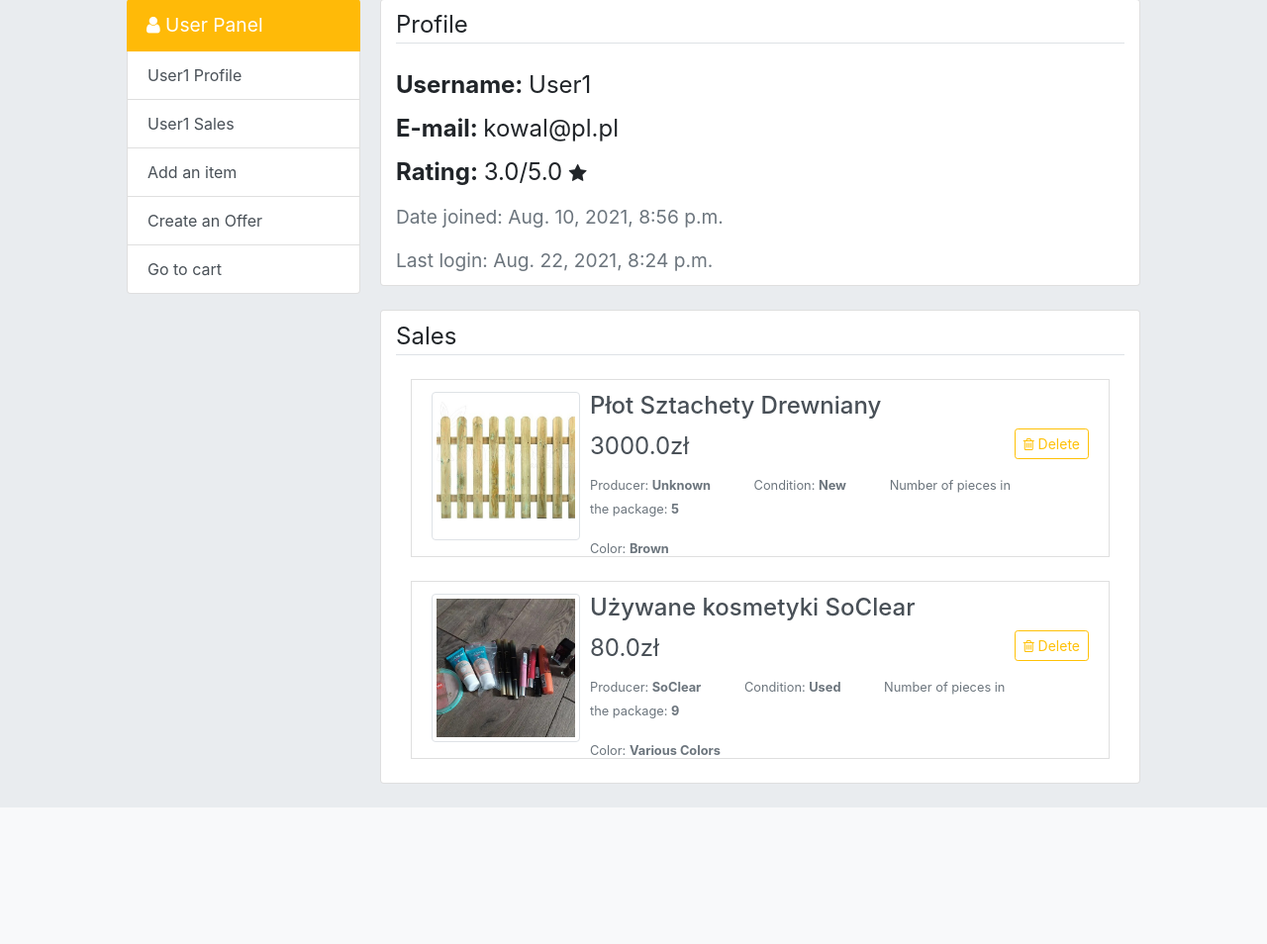
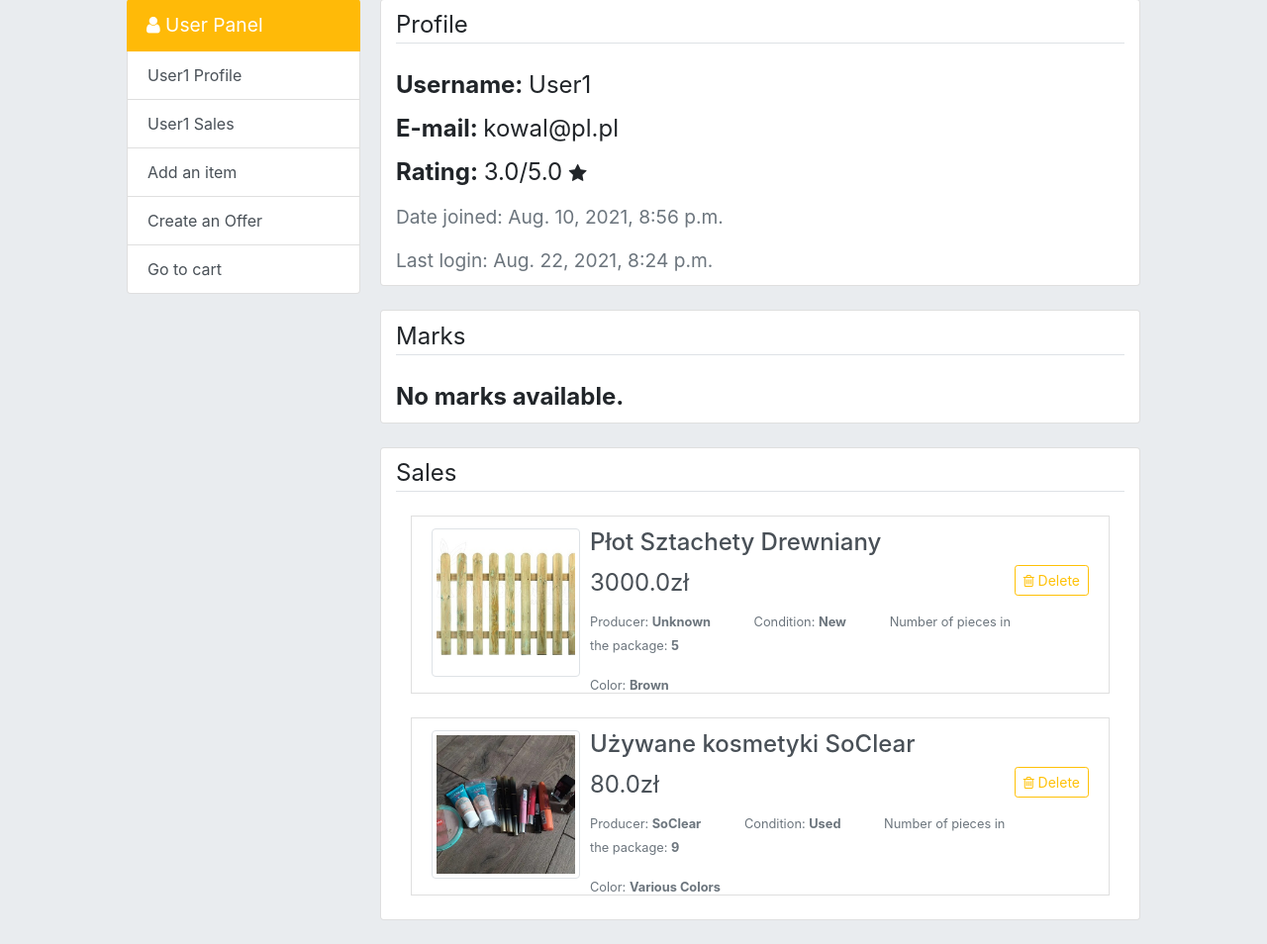
Before and after one commit to Endrju00/shopapp, a Django app: page /profile/2/ in a window 1280 px wide. Shown: the part 73-1027 px from the top of the page at 99% size. Before the commit the page ends 889 px from the top, so only its background shows below. Run offline with Django 3.2, Linux system fonts and the light colour scheme; a user stored in the database is signed in; data comes from the database, SQL or seed files in the repository; both versions use the stored data as it was after the commit; some libraries are stand-ins or nearby versions.

Commit message:
Marks section in profile has been added

```diff
--- a/accounts/templates/accounts/profile.html
+++ b/accounts/templates/accounts/profile.html
@@ -10,6 +10,29 @@
     <legend><small class="text-muted">Date joined: {{ profile.date_joined }}</small></legend>
     <legend><small class="text-muted">Last login: {{ profile.last_login }}</small></legend>
   </div><br>
+
+  <div class="container card" id="marks">
+    <legend class="border-bottom mb-4" style="margin-top: 1%; margin-bottom: 5%;">Marks</legend>
+    {% if marks %}
+      {% for mark in marks %}
+      <div class="container" style="height:auto;">
+        <li class="list-group-item" style="min-height: 100px;">
+          <div style="border-right: 1px solid lightgray; width: 10%; float: left; margin-right: 10px; height: inherit;">
+            <h4>{{mark.reviewer.user|capfirst}}</h4>
+            <span style="font-size:1.2rem; color: orange;">{{mark.value}} <span class="fa fa-star"></span></span>
+          </div>
+          <div style="float: left; width: 80%;">
+            <legend class="text-muted" style="font-size: 1rem;">{{mark.text|linebreaks}}</legend>
+          </div>
+        </li>
+      </div><br>
+      {% endfor %}
+
+    {% else %}
+      <legend><strong>No marks available.</strong></legend>
+    {% endif %}
+  </div><br>
+
   {% if user.id == profile.id %}
   <div class="container card" id="myitems">
     <legend class="border-bottom mb-4" style="margin-top: 1%; margin-bottom: 5%;">My items</legend>
--- a/accounts/views.py
+++ b/accounts/views.py
@@ -6,7 +6,7 @@ from django.contrib.auth.models import User
 from django.contrib.auth.decorators import login_required
 from django.core.paginator import Paginator
 
-from .models import Profile, CartMembership, OrderMembership, Order, Notification
+from .models import Profile, CartMembership, OrderMembership, Order, Notification, Mark
 from .forms import CartForm, OrderForm, UserRegisterForm, MarkForm
 from items.models import SaleOffer, Item
 
@@ -50,6 +50,7 @@ def profile(request, user_id):
         'sales': SaleOffer.objects.filter(item__dealer__id=user_id),
         'items': Item.objects.filter(dealer__id=user_id),
         'notifications': Notification.objects.filter(receiver=request.user.profile),
+        'marks': Mark.objects.filter(owner__id=user_id)
     }
 
     if request.user.is_authenticated:
```
Also changed, not shown: db.sqlite3.
